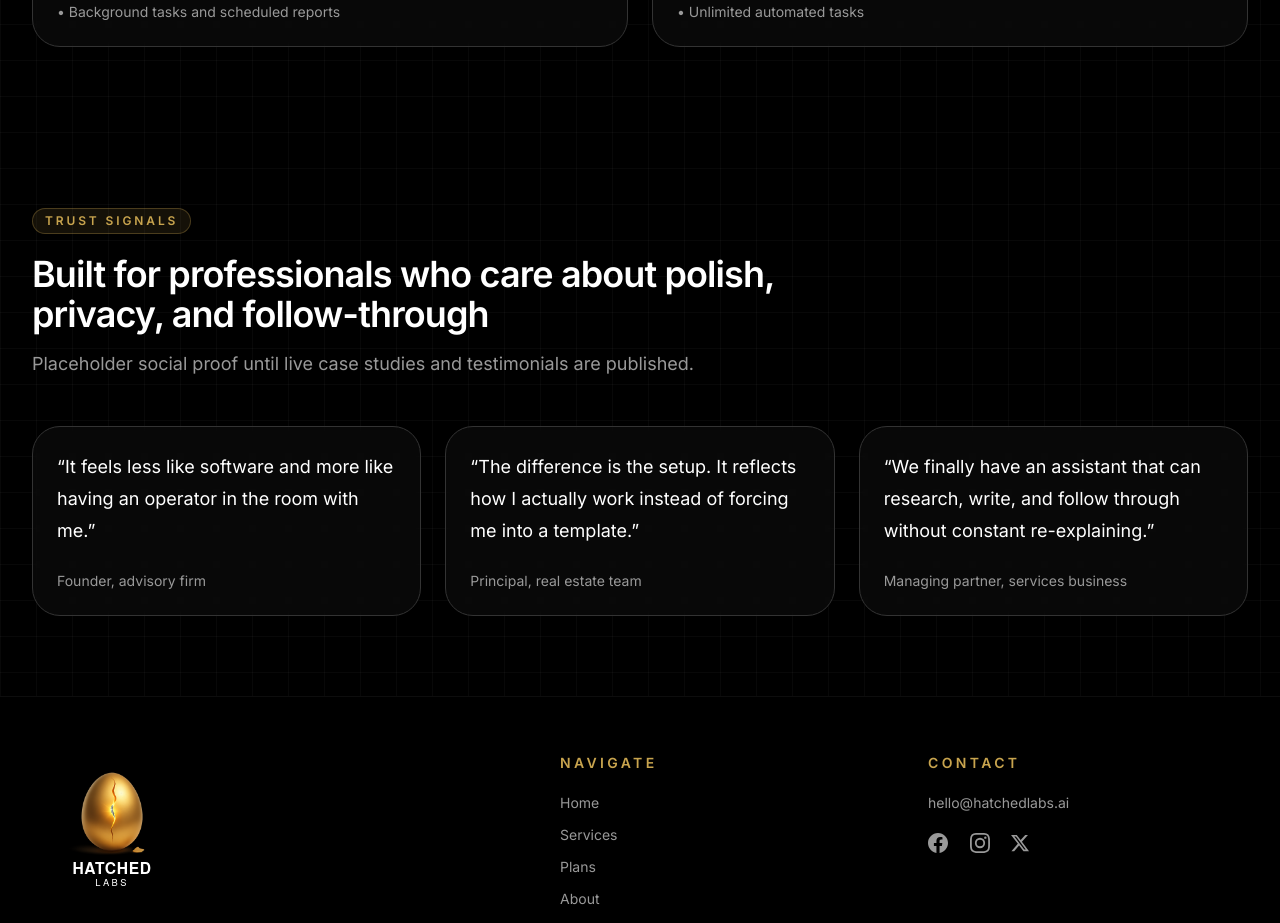
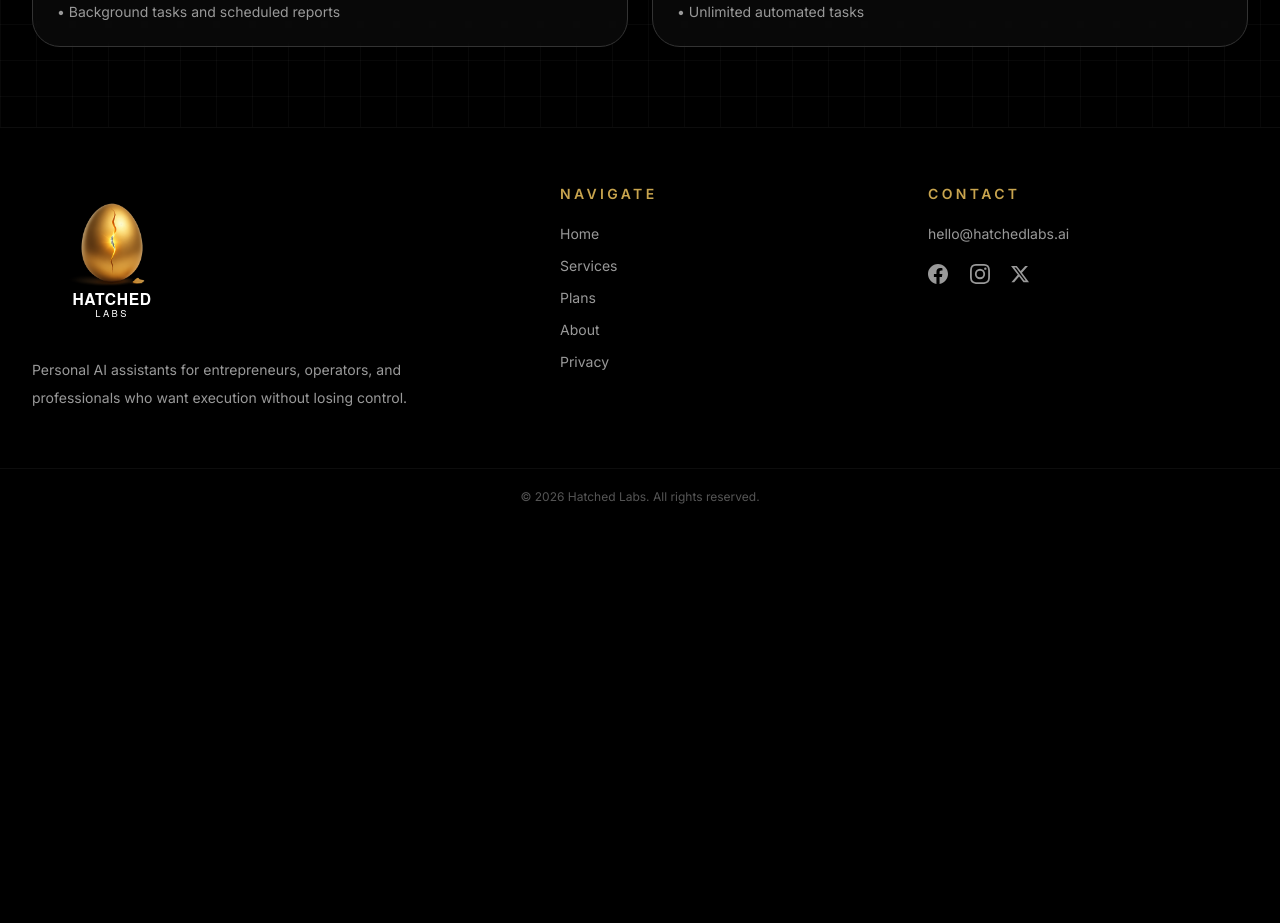
Before and after one commit to MrtyMfly-85/hatchedlabs-web, a Next.js app: page / in a window 1280 px wide. Shown: the part 2640-3563 px from the top of the page. After the commit the page ends 3165 px from the top, so only its background shows below. Built offline with nearby package versions, Linux system fonts and the light colour scheme; no server answers.

Commit message:
remove Trust Signals testimonials section from home page

```diff
--- a/src/app/page.tsx
+++ b/src/app/page.tsx
@@ -1,9 +1,7 @@
 import { EmailCapture } from "../components/marketing/email-capture";
 import { PricingCards } from "../components/marketing/pricing-cards";
 import { SectionHeading } from "../components/marketing/section-heading";
-import { Button } from "../components/ui/button";
 import { Card } from "../components/ui/card";
-import { testimonials } from "../lib/constants";
 import { buildMetadata } from "../lib/metadata";
 
 export const metadata = buildMetadata({
@@ -120,23 +118,6 @@ export default function HomePage() {
         </div>
       </section>
 
-      <section className="mx-auto max-w-7xl px-6 py-20 lg:px-8">
-        <SectionHeading
-          eyebrow="Trust Signals"
-          title="Built for professionals who care about polish, privacy, and follow-through"
-          description="Placeholder social proof until live case studies and testimonials are published."
-        />
-        <div className="mt-12 grid gap-6 lg:grid-cols-3">
-          {testimonials.map((testimonial) => (
-            <Card key={testimonial.name}>
-              <p className="text-lg leading-8 text-white">&ldquo;{testimonial.quote}&rdquo;</p>
-              <p className="mt-6 text-sm text-ink-300">{testimonial.name}</p>
-            </Card>
-          ))}
-        </div>
-      </section>
-
-
     </div>
   );
 }
--- a/src/lib/constants.ts
+++ b/src/lib/constants.ts
@@ -331,21 +331,3 @@ export const personas = {
     },
   },
 };
-
-export const testimonials = [
-  {
-    quote:
-      "It feels less like software and more like having an operator in the room with me.",
-    name: "Founder, advisory firm",
-  },
-  {
-    quote:
-      "The difference is the setup. It reflects how I actually work instead of forcing me into a template.",
-    name: "Principal, real estate team",
-  },
-  {
-    quote:
-      "We finally have an assistant that can research, write, and follow through without constant re-explaining.",
-    name: "Managing partner, services business",
-  },
-];
```
